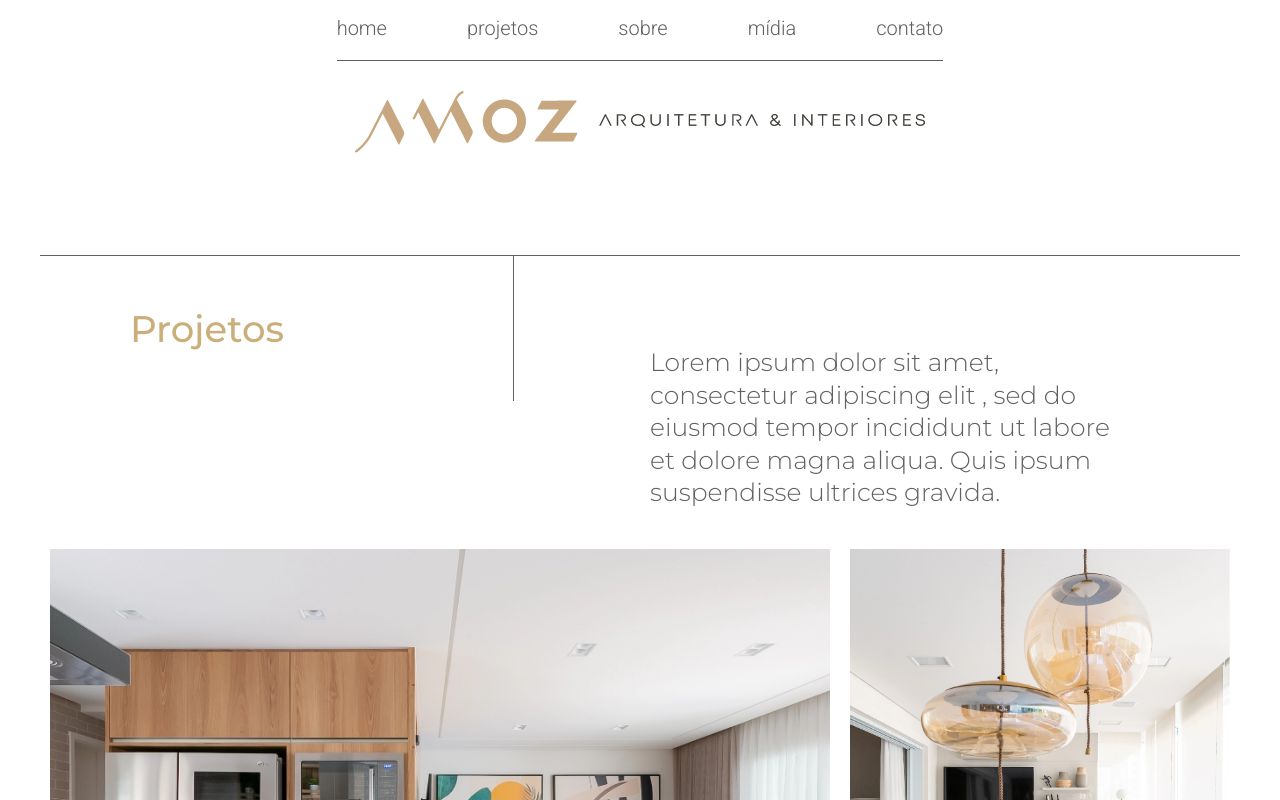
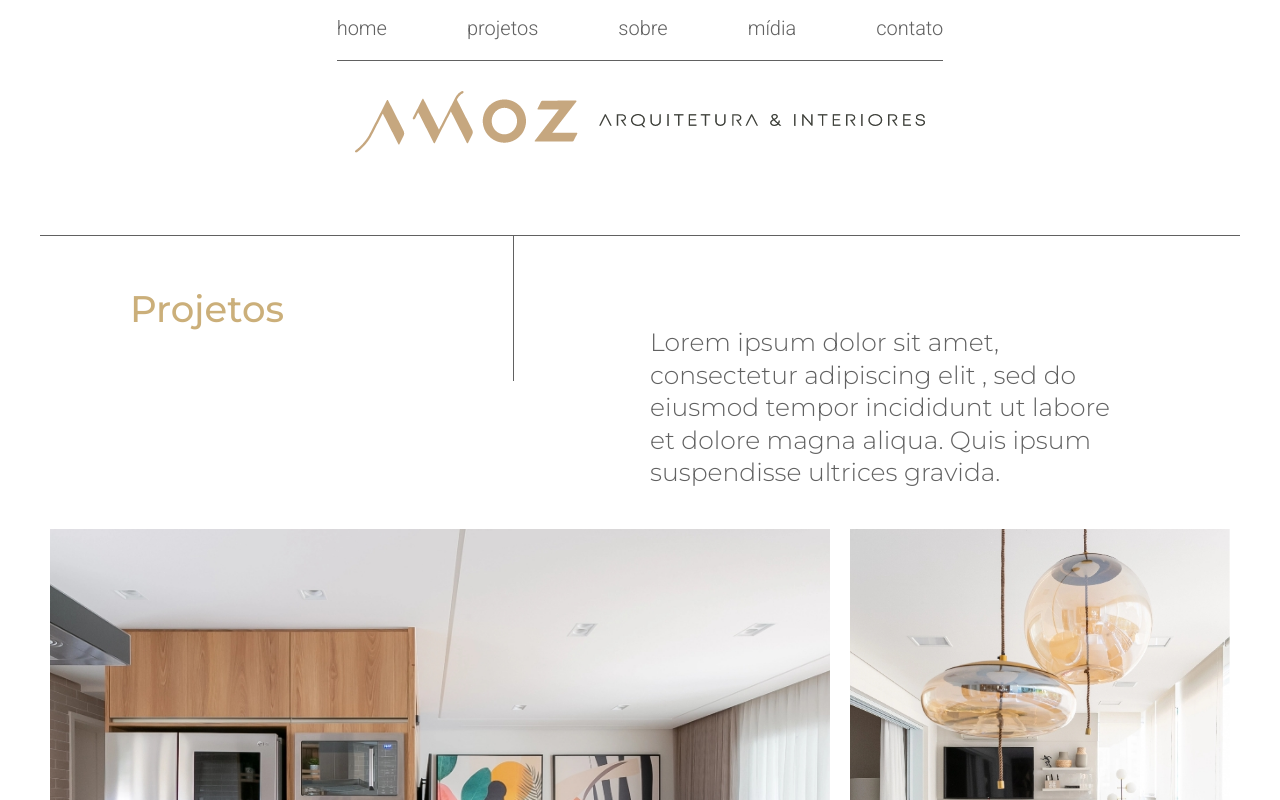
Before and after one commit to AndreChavs/amoz, a Next.js app: page /projetos in a window 1280 px wide. Shown: the top 800 px of the page. Built offline with nearby package versions, Linux system fonts and the light colour scheme.

Commit message:
update 12/07
remoção do componente Projetos

```diff
--- a/styles/global/Projetos.css
+++ b/styles/global/Projetos.css
@@ -1,3 +1,6 @@
+.projetos-hero{
+    margin-top: 235px;
+}
 .projetos-hero .projetos-header{
     border-top: 1px solid #616161;
 }
--- a/styles/global/globals.css
+++ b/styles/global/globals.css
@@ -13,9 +13,6 @@
 body {
   margin: 0;
   font-family:var(--type-font-text);
-}
-main{
-  padding-top: 235px;
 }
 img{
   display: block;
```
Also changed, not shown: src/layout/Projetos/Projetos.jsx (deleted, +0 -9 lines).
